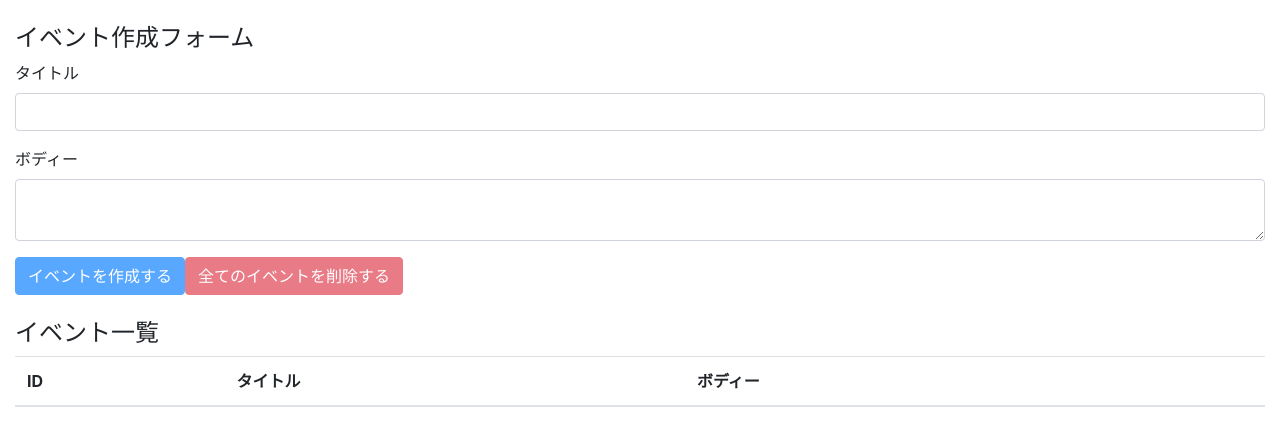
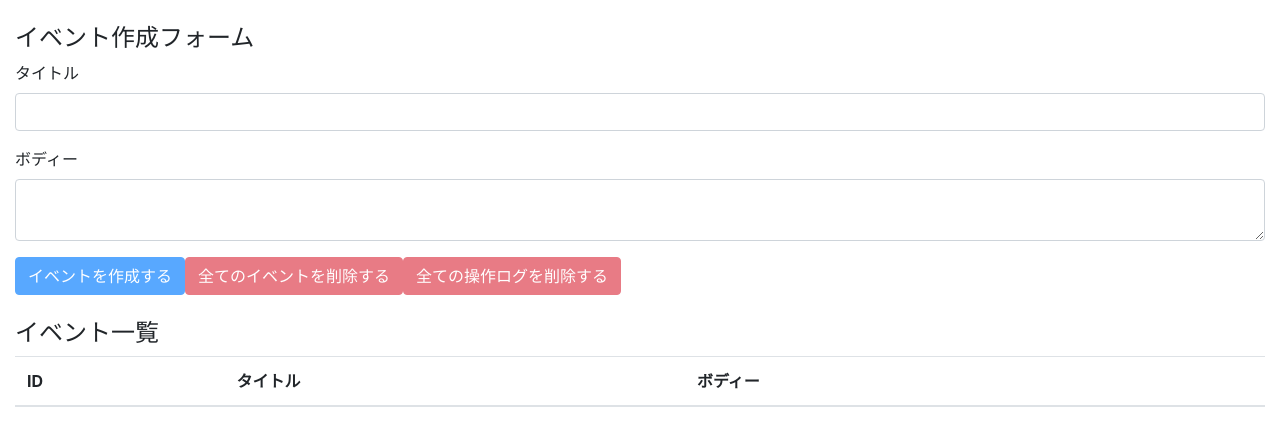
Before and after one commit to HDYS-TTBYS/udemy-react-hooks, a React (Create React App) app: page / in a window 1280 px wide. Shown: the top 446 px of the page. Built offline with nearby package versions, Linux system fonts and the light colour scheme.

Commit message:
delete all prerationLogs

```diff
--- a/src/components/EventForm.js
+++ b/src/components/EventForm.js
@@ -34,16 +34,26 @@ const EventForm = () => {
 
     const deleteAllEvents = e => {
         e.preventDefault();
-        const result = window.confirm(
+        const events_result = window.confirm(
             '全てのイベントを本当に削除しても良いですか？'
         );
-        if (result) {
+        if (events_result) {
             dispatch({ type: DERETE_ALL_EVENTS });
             dispatch({
                 type: ADD_OPERATION_LOG,
                 description: '全てのイベントを削除しました。',
                 operatedAt: timeCurrentIso8601(),
             });
+        }
+    };
+
+    const deleteAllOperationLogs = e => {
+        e.preventDefault();
+        const result = window.confirm(
+            '全ての操作ログを本当に削除しても良いですか？'
+        );
+        if (result) {
+            dispatch({ type: DELETE_ALL_OPERATION_LOGS });
         }
     };
     return (
@@ -85,6 +95,13 @@ const EventForm = () => {
                 >
                     全てのイベントを削除する
                 </button>
+                <button
+                    className="btn btn-danger"
+                    onClick={deleteAllOperationLogs}
+                    disabled={state.operationLogs.length === 0}
+                >
+                    全ての操作ログを削除する
+                </button>
             </form>
         </>
     );
```
